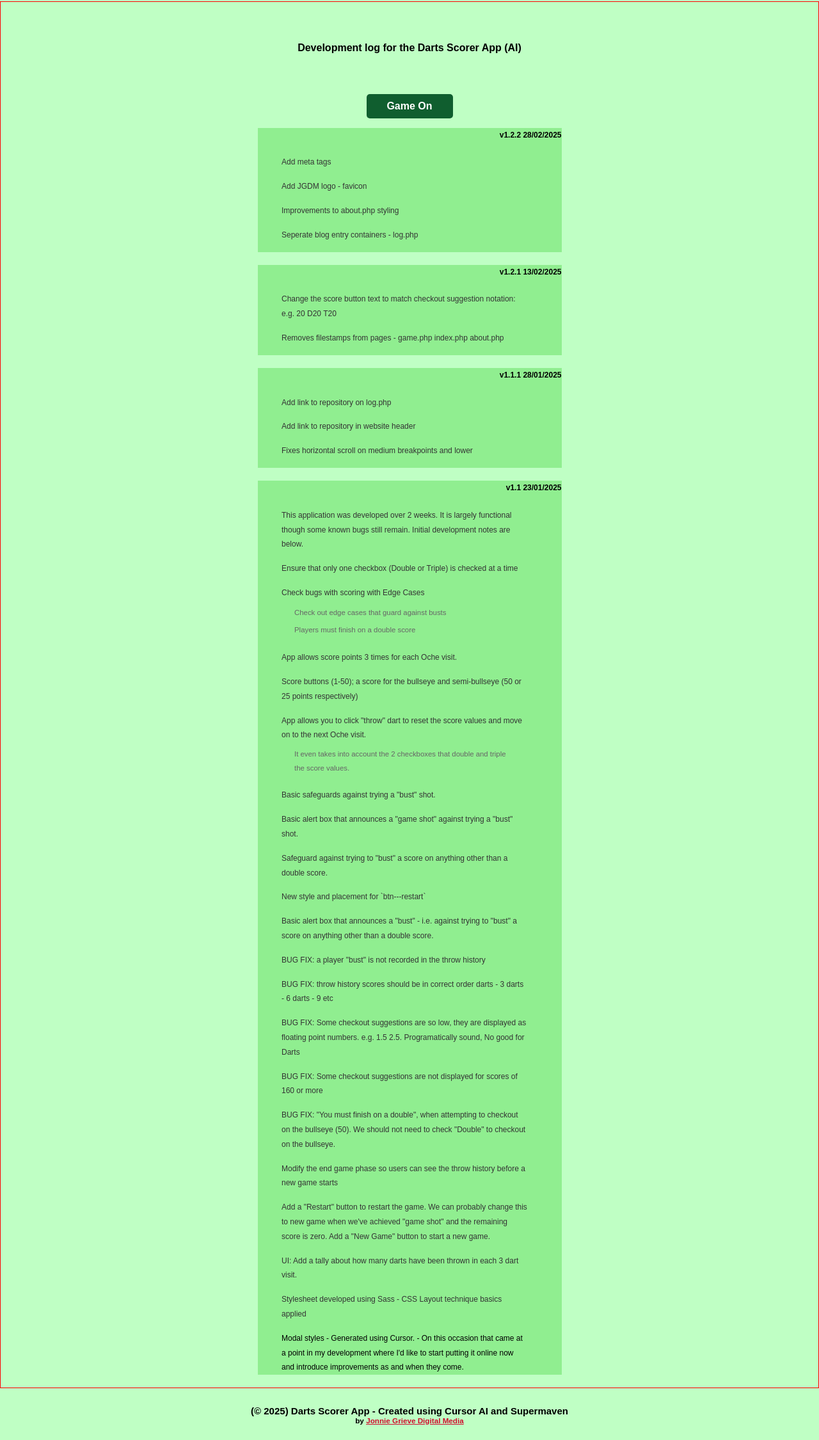
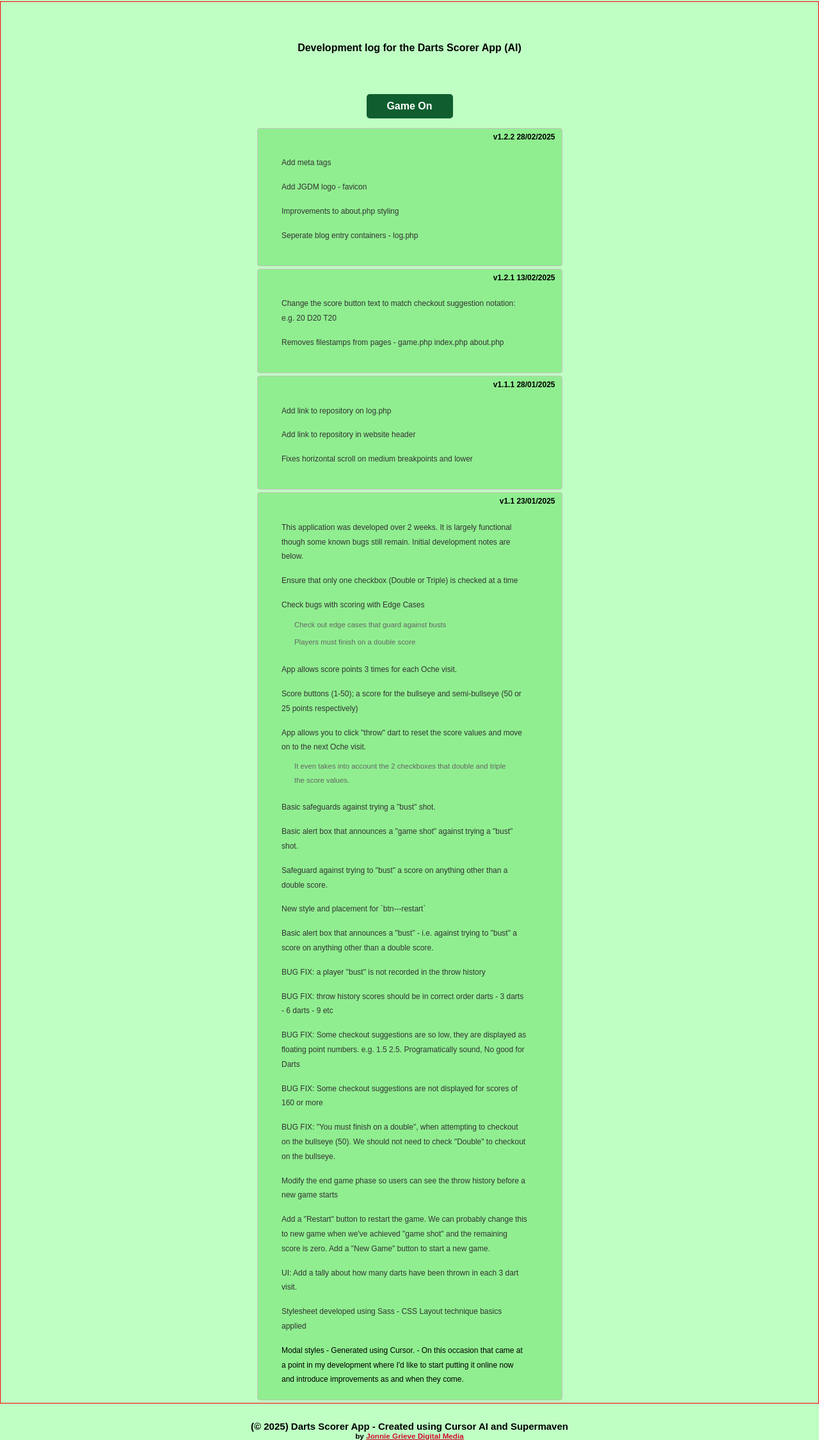
Before and after one commit to jg-digital-media/jgdm_darts_scorer, a PHP site: page /log.php in a window 1280 px wide. Shown: the part 107-2357 px from the top of the page at 64% size. Before the commit the page ends 2333 px from the top, so only its background shows below. Run offline with PHP 8.4, Linux system fonts and the light colour scheme.

Commit message:
update stylesheet

```diff
--- a/style.css
+++ b/style.css
@@ -1,7 +1,7 @@
 /* _config.scss */
 /*
 
-Last Updated: 28-02-2025 - 11:09
+Last Updated: 28-02-2025 - 11:18
 */
 /* main.scss */
 * {
@@ -304,15 +304,20 @@ section.development---log {
 }
 section.development---log article {
   display: block;
-  margin: 0 auto;
+  margin: 4px auto;
   width: 475px;
   background: lightgreen;
   font-size: 12px;
   line-height: 1.9;
+  border: solid 1px #c9bfbf;
+  border-radius: 4px;
 }
 section.development---log article .log---header {
   text-align: right;
   font-weight: bold;
+  position: relative;
+  right: 10px;
+  top: 2px;
 }
 section.development---log article ul.dev---log {
   width: 400px;
```
Also changed, not shown: 1 other file.
